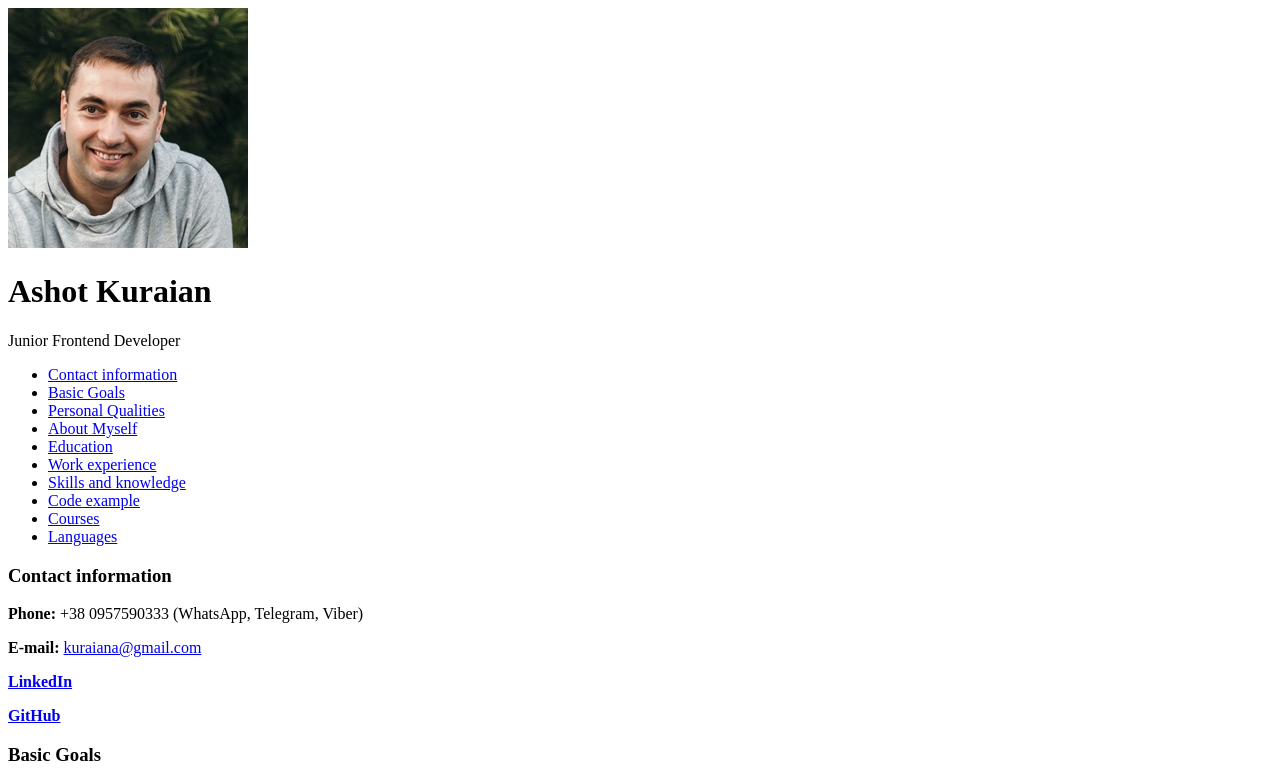
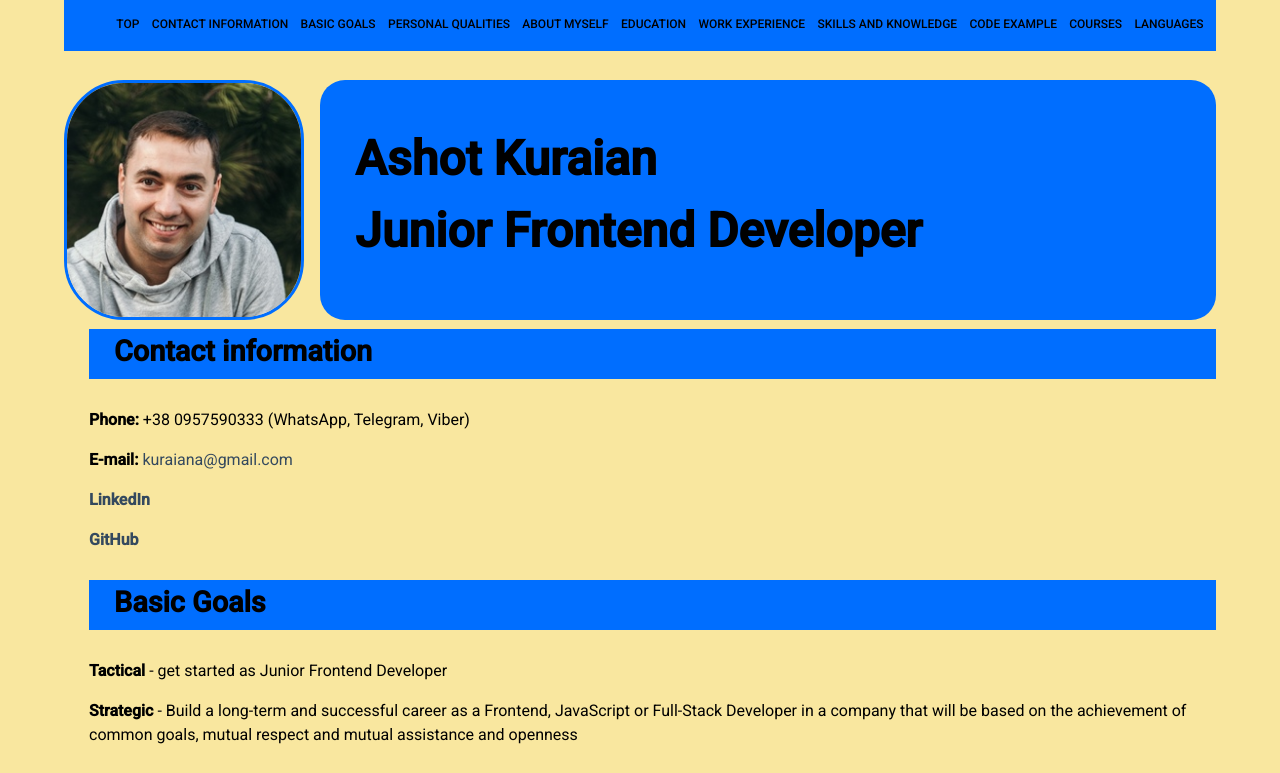
Before and after one commit to AshotKuraian/rsschool-cv, a plain HTML site: page index.html in a window 1280 px wide. Shown: the top 773 px of the page. Drawn offline with Linux system fonts and the light colour scheme.

Commit message:
feat: add styles to style.css

```diff
--- a/index.html
+++ b/index.html
@@ -7,40 +7,54 @@
     <meta charset="UTF-8">
     <meta http-equiv="X-UA-Compatible" content="IE=edge">
     <meta name="viewport" content="width=device-width, initial-scale=1.0">
+    <link rel="icon" href="https://raw.githubusercontent.com/AshotKuraian/rsschool-cv/rsschool-cv-html/favicon.ico">
+    <link rel="stylesheet" type="text/css" href="normalize.css" />
+    <link rel="preconnect" href="https://fonts.googleapis.com">
+    <link rel="preconnect" href="https://fonts.gstatic.com" crossorigin>
+    <link href="https://fonts.googleapis.com/css2?family=Roboto:wght@300;400;500&display=swap" rel="stylesheet">
+    <link rel="stylesheet" type="text/css" href="style.css" />
     <title>Ashot Kuraian CV</title>
 
 </head>
 
 <body>
 
-    <header>
+    <header class="header">
 
-        <img src="https://github.com/AshotKuraian/rsschool-cv/blob/rsschool-cv-html/Ashot_Kuraian_photo.jpg?raw=true" alt="Ashot Kuraian photo" width="240" height="240">
-        <h1>Ashot Kuraian</h1>
-        <p>Junior Frontend Developer</p>
+
+        <div class="my-photo">
+            <img class="cv-photo" src="https://github.com/AshotKuraian/rsschool-cv/blob/rsschool-cv-html/Ashot_Kuraian_photo.jpg?raw=true" alt="Ashot Kuraian photo" width="240" height="240">
+        </div>
+
+        <div id="name-and-job" class="name-and-job">
+            <h1>Ashot Kuraian</h1>
+            <p>Junior Frontend Developer</p>
+        </div>
+
 
     </header>
 
-    <nav>
+    <nav class="nav">
 
-        <ul>
-            <li><a href="#contact-information">Contact information</a></li>
-            <li><a href="#basic-goals">Basic Goals</a></li>
-            <li><a href="#personal-qualities">Personal Qualities</a></li>
-            <li><a href="#about-myself">About Myself</a></li>
-            <li><a href="#education">Education</a></li>
-            <li><a href="#work-experience">Work experience</a></li>
-            <li><a href="#skills-and-knowledge">Skills and knowledge</a></li>
-            <li><a href="#code-example">Code example</a></li>
-            <li><a href="#courses">Courses</a></li>
-            <li><a href="#languages">Languages</a></li>
+        <ul class="nav-list">
+            <li><a href="#name-and-job" class="nav-link">TOP</a></li>
+            <li><a href="#contact-information" class="nav-link">Contact information</a></li>
+            <li><a href="#basic-goals" class="nav-link">Basic Goals</a></li>
+            <li><a href="#personal-qualities" class="nav-link">Personal Qualities</a></li>
+            <li><a href="#about-myself" class="nav-link">About Myself</a></li>
+            <li><a href="#education" class="nav-link">Education</a></li>
+            <li><a href="#work-experience" class="nav-link">Work experience</a></li>
+            <li><a href="#skills-and-knowledge" class="nav-link">Skills and knowledge</a></li>
+            <li><a href="#code-example" class="nav-link">Code example</a></li>
+            <li><a href="#courses" class="nav-link">Courses</a></li>
+            <li><a href="#languages" class="nav-link">Languages</a></li>
         </ul>
 
     </nav>
 
-    <main>
+    <main class="main">
 
-        <section>
+        <section class="section">
 
             <h3 id="contact-information">Contact information</h3>
             <p><b>Phone:</b> +38 0957590333 (WhatsApp, Telegram, Viber)</p>
@@ -50,7 +64,7 @@
 
         </section>
 
-        <section>
+        <section class="section">
 
             <h3 id="basic-goals">Basic Goals</h3>
             <p><b>Tactical</b> - get started as Junior Frontend Developer</p>
@@ -58,7 +72,7 @@
 
         </section>
 
-        <section>
+        <section class="section">
 
             <h3 id="personal-qualities">Personal Qualities</h3>
             <ul>
@@ -70,20 +84,28 @@
 
         </section>
 
+        <section>
+
             <h3 id="about-myself">About Myself</h3>
             <p>I am 36 years old. I am a friendly person, open to the world, to new knowledge and acquaintances. I like to travel, learn something new. Married. Together with my wife, I am raising two wonderful little children. I try to spend my free time actively: walks in the park, swimming, cycling, etc.</p>
 
-        <section>
+        </section>
+
+        <section class="section">
 
             <h3 id="education">Education</h3>
             <p>I have higher education in the field of electric power industry, economics and nuclear energy</p>
 
         </section>
 
+        <section>
+
             <h3 id="work-experience">Work experience</h3>
             <p>I don't have experience in front-end development yet</p>
 
-        <section>
+        </section>
+
+        <section class="section">
 
             <h3 id="skills-and-knowledge">Skills and knowledge</h3>
             <ul>
@@ -98,7 +120,7 @@
 
         </section>
 
-        <section>
+        <section class="section">
 
             <h3 id="code-example">Code example</h3>
             <p><i>Task:</i></p>
@@ -109,7 +131,7 @@
                 if(amount==0||percent==0||period==0) {return 0;}<br>
                 let amountWithPercent = 0;<br>
                 for (let i=1; i&lt;=period; i++){<br>
-                 amountWithPercent=amount*((1+(percent/100))**i);<br>
+                amountWithPercent=amount*((1+(percent/100))**i);<br>
                 }<br>
                 let profit = amountWithPercent-amount;<br>
                 return profit;<br>
@@ -118,7 +140,7 @@
 
         </section>
 
-        <section>
+        <section class="section">
             <h3 id="courses">Courses</h3>
             <ul>
                 <li><a href="https://learn.javascript.ru/">Modern textbook JavaScript</a> (in progress)</li>
@@ -127,7 +149,7 @@
 
         </section>
 
-        <section>
+        <section class="section">
 
             <h3 id="languages">Languages</h3>
             <ul>
@@ -139,10 +161,10 @@
 
     </main>
 
-    <footer>
+    <footer class="footer">
 
         <address>
-            Netherlands
+            2022 Netherlands
         </address>
 
     </footer>
--- a/style.css
+++ b/style.css
@@ -0,0 +1,168 @@
+html {
+
+    scroll-behavior: smooth;
+  }
+
+* {
+    box-sizing: border-box;
+    scroll-margin-top: 60px;
+  }
+
+body {
+    min-height: 100vh;
+    margin: 0;
+    padding: 0% 5%;
+    font-family: 'Roboto', sans-serif;
+    font-size: 16px;
+    line-height: 150%;
+    background-color:#F9E79F;
+}
+
+.header {
+    display: flex;
+
+}
+
+.header h1 { font-size: 300%;
+}
+
+.header p {
+    font-size: 300%;
+    font-weight: 700;
+}
+
+.my-photo {
+    position: absolute;
+    top: 10%;
+    left: 5%;
+}
+
+.cv-photo {
+    border-width: 3px;
+    border-style: solid;
+    border-color: #006EFF;
+    border-radius: 25%;
+}
+
+.name-and-job {
+    position: absolute;
+    top: 10%;
+    left: 25%;
+    padding-top: 35px;
+    padding-left: 35px;
+    background-color: #006EFF;
+    width: 70%;
+    height: 240px;
+    border-radius: 25px;
+
+}
+
+.nav {
+    position: fixed;
+    top: 0px;
+    background-color: #006EFF;
+    width: 90%;
+    z-index: 1;
+}
+
+.nav-list {
+    display: flex;
+    justify-content: space-evenly;
+    align-items: stretch;
+    align-content: center;
+    list-style-type: none;
+    font-size: 12px;
+    font-weight: 500;
+    column-gap: normal;
+    text-align:center;
+}
+
+.nav-list a {
+    text-decoration: none;
+    text-transform: uppercase;
+    color: #000000;
+}
+
+.nav-list a:after {
+    display: block;
+    content:"";
+    height: 3px;
+    width: 0%;
+    background-color: #ff4700 ;
+    transition: width 0.4s ease-in-out;
+}
+
+.nav-list a:hover:after,
+.nav-list a:focus:after {
+    width: 100%;
+}
+
+.main {
+    position: relative;
+    top: 300px;
+    padding-left: 25px;
+
+
+}
+
+h3 {
+    font-size: 180%;
+    background-color: #006EFF;
+    height: 50px;
+    padding-top: 10px;
+    padding-left: 25px;
+}
+
+a  {
+    text-decoration: none;
+    color: #34495E;
+    transition: color 0.5s;
+  }
+
+a:hover {
+    color: #9D0C24;
+  }
+
+  .footer {
+    position: relative;
+    top: 300px;
+    background-color: #f4d652;
+    width: 100%;
+    height: 50px;
+    padding-top: 12px;
+    padding-left: 25px;
+  }
+
+/*
+Шаблон набора стилей:
+selector {
+    Позиционирование:
+    position: ;
+    top: ;
+    right: ;
+    left: ;
+    bottom: ;
+
+    Блок:
+    width: ;
+    height: ;
+    padding: ;
+    margin: ;
+    border-width: ;
+    border-style: ;
+    border-color: ;
+    background-color: ;
+
+    Шрифт:
+    color: ;
+    text-align: ;
+    font-size: ;
+    font-weight: ;
+    text-decoration: ;
+    line-height: ;
+    font-family: ;
+
+
+
+
+*/
```
